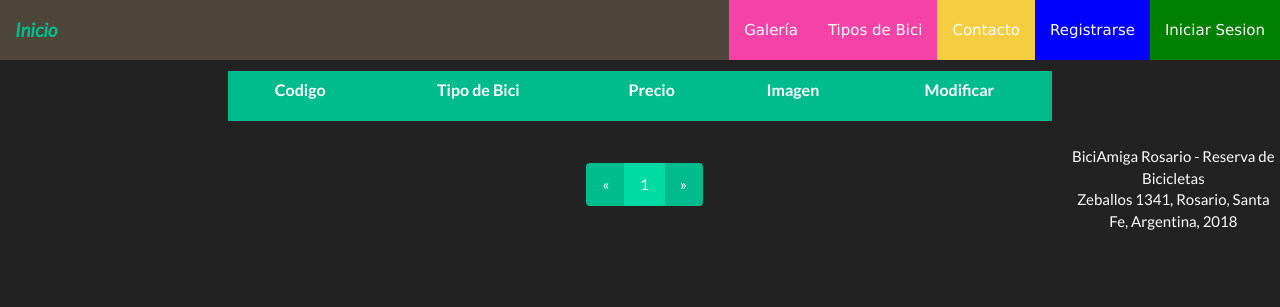
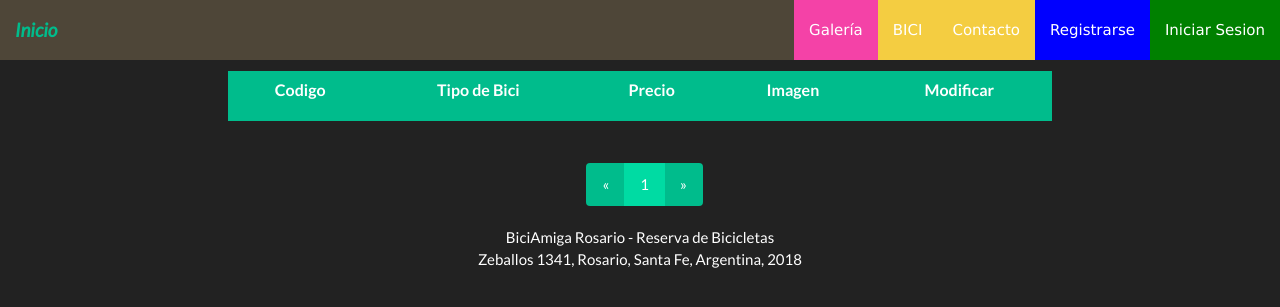
Before and after one commit to gueretamartin/tpEntornosBicis, a PHP site: page /biketype/showBikeTypes.php in a window 1280 px wide. Shown: the top 307 px of the page. Run offline with PHP 8.4, Linux system fonts and the light colour scheme; tables that the repository leaves empty hold one stand-in row (values such as "Sample post"); lists and menus that the app fills with data are empty; some libraries are stand-ins or nearby versions.

Commit message:
Arreglando las cagadas de guillermina

```diff
--- a/footer.php
+++ b/footer.php
@@ -1,6 +1,6 @@
 <?php
 echo '
-<footer >
+<footer style="clear:both;">
 	 <div class="text-center">
        BiciAmiga Rosario - Reserva de Bicicletas<br>Zeballos 1341, Rosario, Santa Fe, Argentina, 2018
     </div>
--- a/navBar.php
+++ b/navBar.php
@@ -4,7 +4,7 @@ echo '
 <div class="navbar navbar-default navbar-fixed-top ">
     <div class="container-fluid">
       <div class="navbar-header">
-        <a href="../index.php" class="navbar-brand negrita">Inicio</a>
+        <a href="index.php" class="navbar-brand negrita">Inicio</a>
         <button class="navbar-toggle" type="button" data-toggle="collapse" data-target="#navbar-main">
           <span class="icon-bar"></span>
           <span class="icon-bar"></span>
@@ -18,27 +18,27 @@ echo '
        <ul class="nav navbar-nav navbar-right">';
 
 // only admin
-    if (isset($_fullName) && $_fullName=="123")
-    echo  '<li class="buttonAddBooking"><a class="session" href="../addBooking.php">Reservar</a></li>';
+    if (isset($_usuario) && $_usuario=="123")
+    echo  '<li class="buttonAddBooking"><a class="session" href="addBooking.php">Reservar</a></li>';
 
-      elseif (isset($_fullName)){
+      elseif (isset($_usuario)){
         echo
-        '<li><a class="session" href="../addBooking.php">Reservar</a></li>';
+        '<li><a class="session" href="addBooking.php">Reservar</a></li>';
       }
 // all users
     echo '
 
-        <li><a href="../gallery.php" class="gallery">Galería</a></li>
-        <li><a href="biketype/showBikeTypes.php" class="gallery">Tipos de Bici</a></li>
-        <li><a href="../contact.php" class="contact">Contacto</a></li>
-       <!-- <li><a href="../about.php">¿Quienes somos?</a></li>-->';
+        <li><a href="./gallery.php" class="gallery">Galería</a></li>
+        <li><a href="./showBikeTypes.php" class="contact">BICI</a></li>
+        <li><a href="./contact.php" class="contact">Contacto</a></li>
+       <!-- <li><a href="/about.php">¿Quienes somos?</a></li>-->';
 
-         if(isset($_fullName))
-           echo '<li><a class="profile" href="../myProfile.php">Mi Cuenta</a></li>
-								 <li><a class="out" href="../closeSession.php" >Cerrar Sesión</a></li>';
+         if(isset($_usuario))
+           echo '<li><a class="profile" href="myProfile.php">Mi Cuenta</a></li>
+								 <li><a class="out" href="closeSession.php" >Cerrar Sesión</a></li>';
          else
            echo '<li><a href="newUser.php" class="profile">Registrarse</a></li>
-         <li><a href="../startSession.php" class="session">Iniciar Sesion</a></li>'
+         <li><a href="startSession.php" class="session">Iniciar Sesion</a></li>'
            ;
 echo'
         </ul>
--- a/biketype/showBikeTypes.php
+++ b/showBikeTypes.php
@@ -2,8 +2,8 @@
 <html lang="es"><head><meta http-equiv="Content-Type" content="text/html; charset=UTF-8">
     <meta name="viewport" content="width=device-width, initial-scale=1 , maximum-scale=1, user-scalable=no">
     <meta http-equiv="X-UA-Compatible" content="IE=edge">
-    <link rel="stylesheet" href="../bootstrap.css" media="screen">
-    <link rel="stylesheet" href="../bootswatch.min.css">
+    <link rel="stylesheet" href="bootstrap.css" media="screen">
+    <link rel="stylesheet" href="bootswatch.min.css">
    <!-- <link rel="stylesheet" type="text/css" href="footer.css">-->
 
     <style type="text/css">
@@ -36,10 +36,10 @@
               <?php
               session_start();
               if (isset($_COOKIE['recordar'])){
-                $_SESSION['fullName']=$_COOKIE['recordar'];
+                $_SESSION['usuario']=$_COOKIE['recordar'];
               }
-              if(isset($_SESSION['fullName']))
-                $_fullName = (string)$_SESSION['fullName'];
+              if(isset($_SESSION['usuario']))
+                $_usuario = (string)$_SESSION['usuario'];
               ?>
 
 
@@ -47,7 +47,7 @@
 
 
   <div id="wrap">
-			    <?php include("../navBar.php") ?>
+			    <?php include("navBar.php") ?>
 <br>
 
 
@@ -68,7 +68,7 @@
               <tbody>
 
               <?php
-include ("../connection.inc");
+include ("connection.inc");
               $registros = 6;
               $contador = 1;
 
@@ -87,7 +87,7 @@ include ("../connection.inc");
 
 
 
-                if (isset($_fullName)){
+                if (isset($_usuario)){
 
                     while ($fila = $resultados->fetch_assoc()) {
                     echo '
@@ -95,8 +95,14 @@ include ("../connection.inc");
                       <td><p>' . $fila['id'] . '</p></td>
                       <td><p>' . $fila['description'] . '</p></td>
                       <td><p>' . $fila['price'] . '</p></td>
-                      <td><img src=../'. $fila['image1'] .' alt="image" title="image"  " /></td>
-                      <td><img src="../img/modificar.gif" alt="Modificar" title="Modificar"  onclick="modifiedRow(' . $fila['id'] .  ')" /></td>
+                      <td>
+                        <img src='. $fila['image1'] .' alt="" title="image"/>
+                        <img src='. $fila['image2'] .' alt="" title="image"/>
+                        <img src='. $fila['image3'] .' alt="" title="image"/>
+                        <img src='. $fila['image4'] .' alt="" title="image"/>
+                        <img src='. $fila['image5'] .' alt="" title="image"/>
+                      </td>
+                      <td><img src="img/modificar.gif" alt="Modificar" title="Modificar"  onclick="modifiedRow(' . $fila['id'] .  ')" /></td>
                     </tr>
                     ';
                   $contador++;
@@ -189,7 +195,7 @@ include ("../connection.inc");
         });
         </script>
 
-<?php include("../footer.php") ?>
+<?php include("footer.php") ?>
 		</body>
 
 	</html>
```
Also changed, not shown: modifyBikeType.php (renamed from biketype/modifyBikeType.php).
